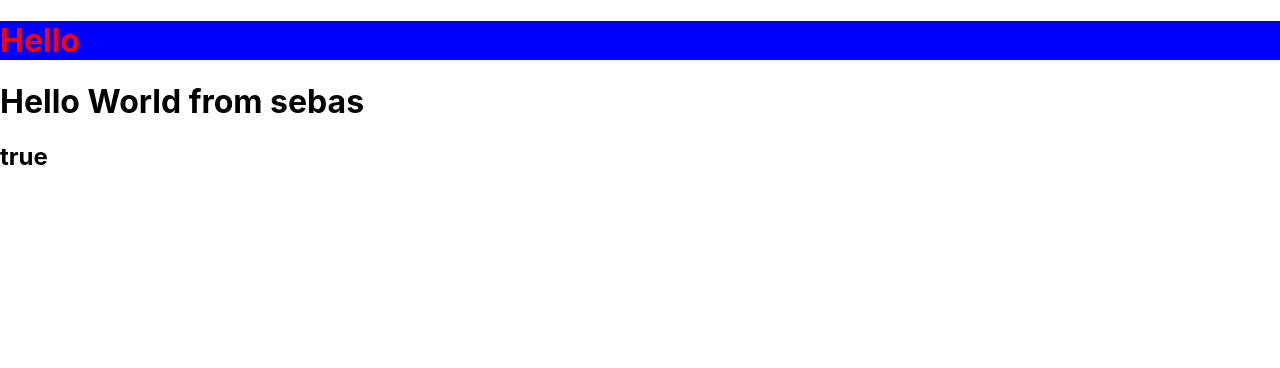
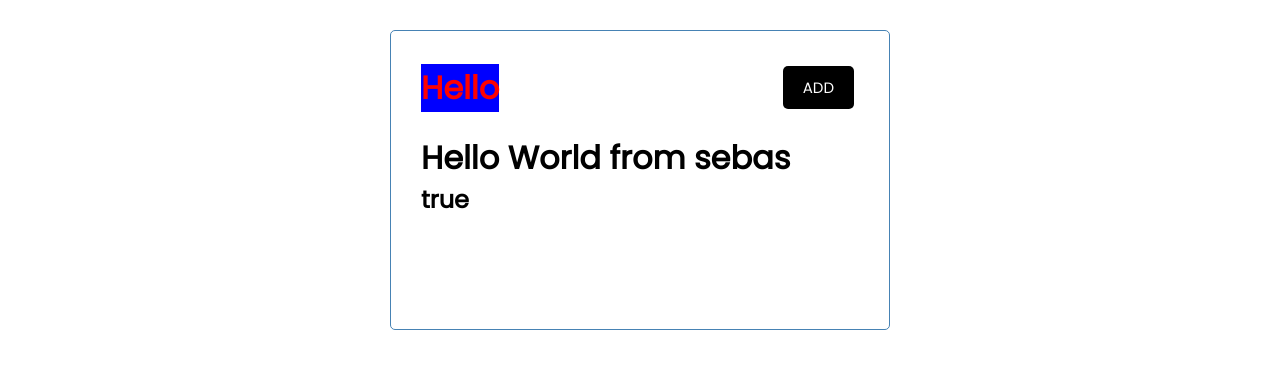
Before and after one commit to sodes-proxy/MERNStack-learning, a React (Create React App) app in the folder react-learning/: page / in a window 1280 px wide. Shown: the top 368 px of the page. Built offline with nearby package versions, Linux system fonts and the light colour scheme.

Commit message:
Styling with css

```diff
--- a/react-learning/src/components/Header.js
+++ b/react-learning/src/components/Header.js
@@ -2,8 +2,9 @@ import PropTypes from 'prop-types'
 
 const Header = ({title}) => {
     return (
-        <header>
+        <header className='header'>
             <h1 style={headingStyle}>{title}</h1>
+            <button className='btn'>ADD</button>
         </header>
     )
 }
--- a/react-learning/src/index.css
+++ b/react-learning/src/index.css
@@ -1,13 +1,112 @@
-body {
+@import url("https://fonts.googleapis.com/css2?family=Poppins:wght@300;400&display=swap");
+
+* {
+  box-sizing: border-box;
   margin: 0;
-  font-family: -apple-system, BlinkMacSystemFont, 'Segoe UI', 'Roboto', 'Oxygen',
-    'Ubuntu', 'Cantarell', 'Fira Sans', 'Droid Sans', 'Helvetica Neue',
-    sans-serif;
-  -webkit-font-smoothing: antialiased;
-  -moz-osx-font-smoothing: grayscale;
+  padding: 0;
 }
 
-code {
-  font-family: source-code-pro, Menlo, Monaco, Consolas, 'Courier New',
-    monospace;
+body {
+  font-family: "Poppins", sans-serif;
 }
+
+.container {
+  max-width: 500px;
+  margin: 30px auto;
+  overflow: auto;
+  min-height: 300px;
+  border: 1px solid steelblue;
+  padding: 30px;
+  border-radius: 5px;
+}
+
+.header {
+  display: flex;
+  justify-content: space-between;
+  align-items: center;
+  margin-bottom: 20px;
+}
+
+.btn {
+  display: inline-block;
+  background: #000;
+  color: #fff;
+  border: none;
+  padding: 10px 20px;
+  margin: 5px;
+  border-radius: 5px;
+  cursor: pointer;
+  text-decoration: none;
+  font-size: 15px;
+  font-family: inherit;
+}
+
+.btn:focus {
+  outline: none;
+}
+
+.btn:active {
+  transform: scale(0.98);
+}
+
+.btn-block {
+  display: block;
+  width: 100%;
+}
+
+.task {
+  background: #f4f4f4;
+  margin: 5px;
+  padding: 10px 20px;
+  cursor: pointer;
+}
+
+.task.reminder {
+  border-left: 5px solid green;
+}
+
+.task h3 {
+  display: flex;
+  align-items: center;
+  justify-content: space-between;
+}
+
+.add-form {
+  margin-bottom: 40px;
+}
+
+.form-control {
+  margin: 20px 0;
+}
+
+.form-control label {
+  display: block;
+}
+
+.form-control input {
+  width: 100%;
+  height: 40px;
+  margin: 5px;
+  padding: 3px 7px;
+  font-size: 17px;
+}
+
+.form-control-check {
+  display: flex;
+  align-items: center;
+  justify-content: space-between;
+}
+
+.form-control-check label {
+  flex: 1;
+}
+
+.form-control-check input {
+  flex: 2;
+  height: 20px;
+}
+
+footer {
+  margin-top: 30px;
+  text-align: center;
+}
```
